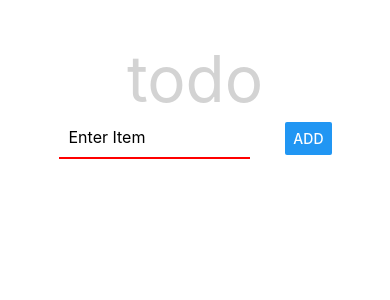
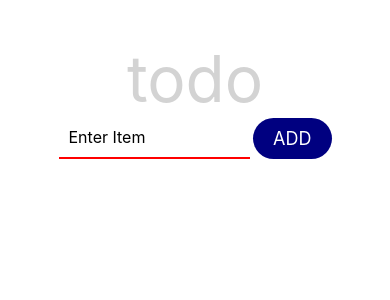
Before and after one commit to HamzaAhmedSheikh/react-native-todo-app-with-expo, a React Native app: screen / in a window 390 px wide. Shown: the top 300 px of the page. Built offline with nearby package versions, Linux system fonts and the light colour scheme.

Commit message:
I have create our custom 'add' button component using TouchableOpacity.
and we reuse it in our component and I have add more options to custom button component.

```diff
--- /dev/null
+++ b/src/components/todo-app/ButtonComponent.js
@@ -0,0 +1,28 @@
+import React from 'react';
+import { View, Text, TouchableOpacity, StyleSheet } from 'react-native';
+
+
+ const CustomButton = (props) => {
+    let btnColor = props.color != undefined ? props.color : 'navy';
+   return (
+    <TouchableOpacity
+      activeOpacity={0.5}
+      onPress={props.onPressEvent}
+    >
+     <View style={{ backgroundColor: btnColor, borderRadius: 50, padding: 10, paddingHorizontal: 20, }}>
+      <Text style={{fontSize: props.textSize, color: props.textColor }}>
+        {props.text}
+      </Text>
+     </View>
+    </TouchableOpacity>
+   )
+ }
+
+ const styles = StyleSheet.create({
+    buttonText: {
+        color: 'white',
+        fontSize: 20,
+    },
+ })
+
+ export default CustomButton;
--- a/src/components/todo-app/TodoApp.js
+++ b/src/components/todo-app/TodoApp.js
@@ -1,5 +1,6 @@
 import React, { useState } from 'react';
 import { StyleSheet, Text, TextInput, View, Button, ScrollView, TouchableOpacity, Keyboard } from 'react-native';
+import CustomButton from './ButtonComponent';
 
 export default function TodoApp() {
    const [getText, setText] = useState('');
@@ -32,7 +33,14 @@ export default function TodoApp() {
         onChangeText={text => setText(text)}
         value={getText}
       />
-      <Button title='ADD' onPress={addItem} />
+
+       <CustomButton
+           text="ADD"
+           textSize={18}
+           textColor='white'
+           onPressEvent={addItem}
+       />
+      {/* <Button title='ADD' onPress={addItem} /> */}
      </View>
 
      <View>
```
